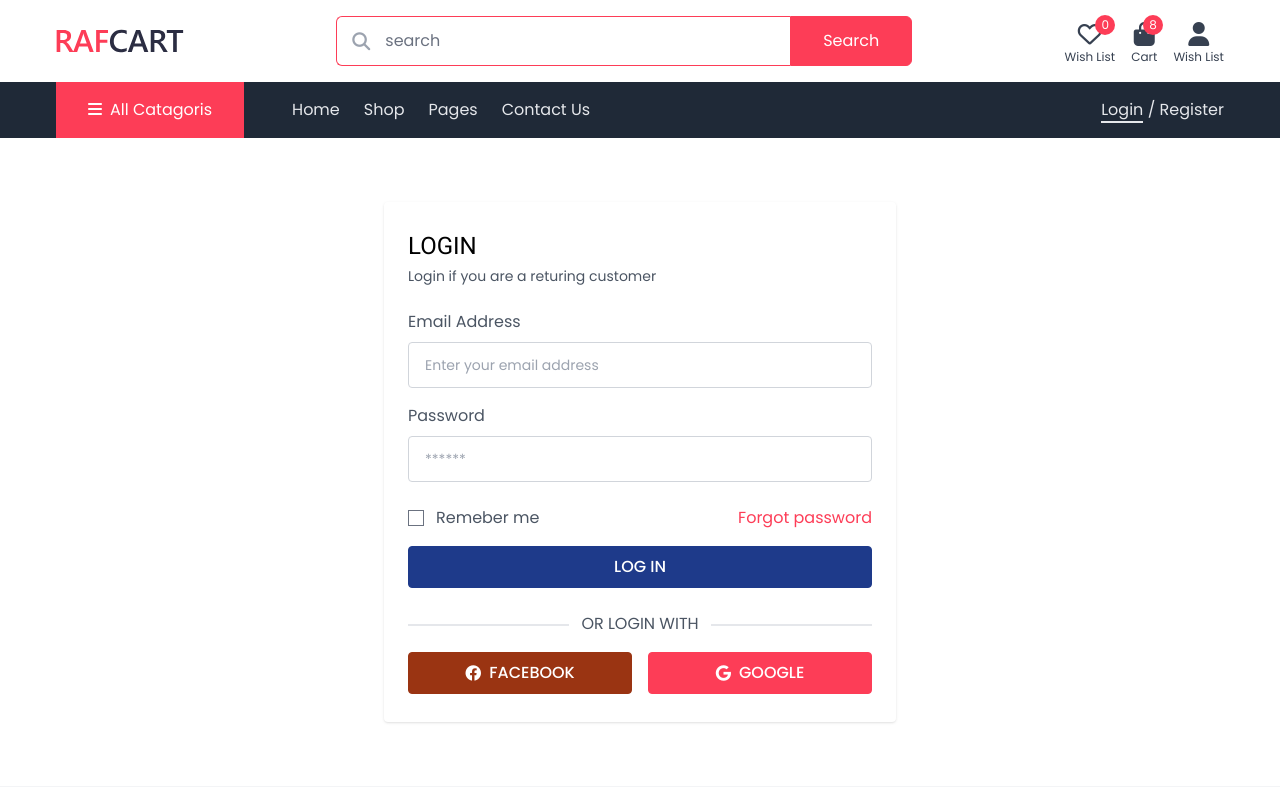
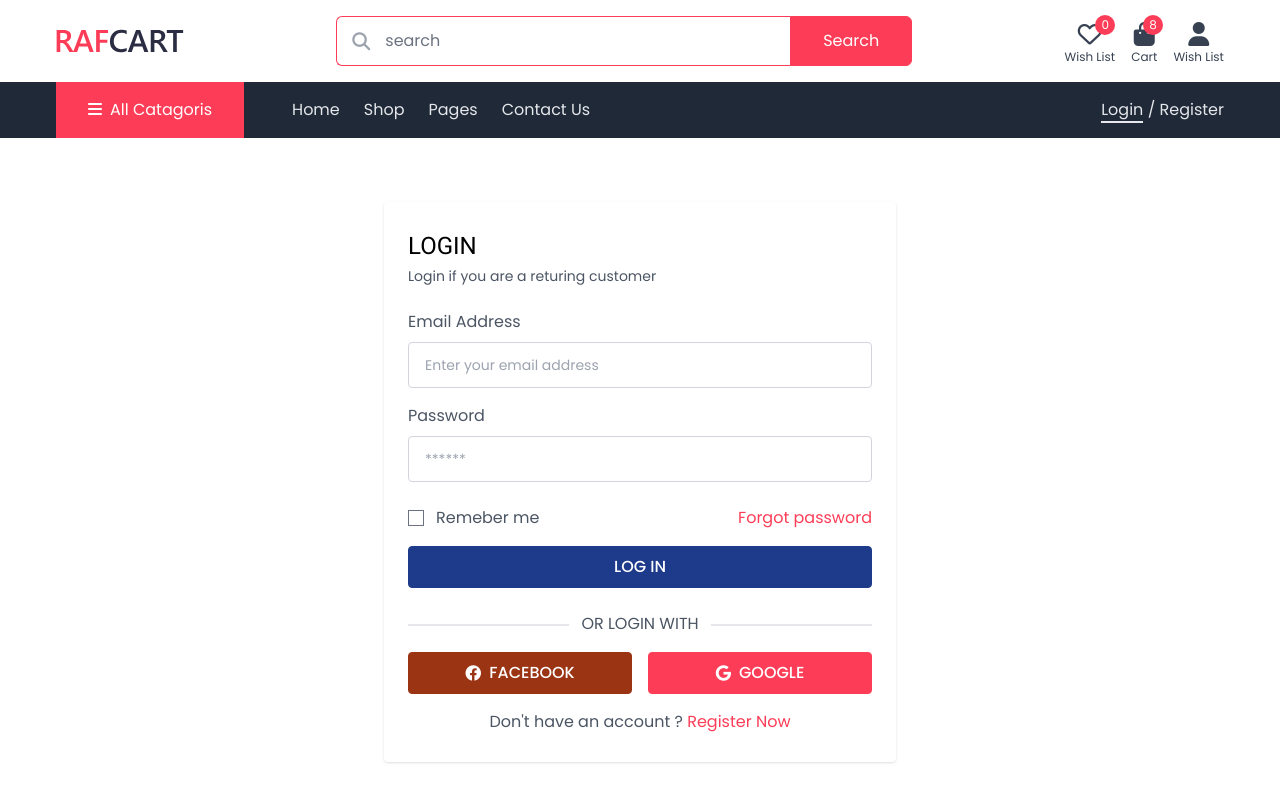
Before and after one commit to codex-rakibul/EcommerceSiteDesign, a website: page output/login.html in a window 1280 px wide. Shown: the top 800 px of the page. Drawn offline with Linux system fonts and the light colour scheme.

Commit message:
login page done

```diff
--- a/output/login.html
+++ b/output/login.html
@@ -204,6 +204,13 @@
             <i class="fab fa-google"></i>Google
           </a>
         </div>
+        <!-- Login With End -->
+
+        <p class="mt-4 text-gray-600 text-center">
+          Don't have an account ?<a class="text-primary" href="register.html"> Register Now</a>
+        </p>
+
+
 
       </div>
     </div>
```
